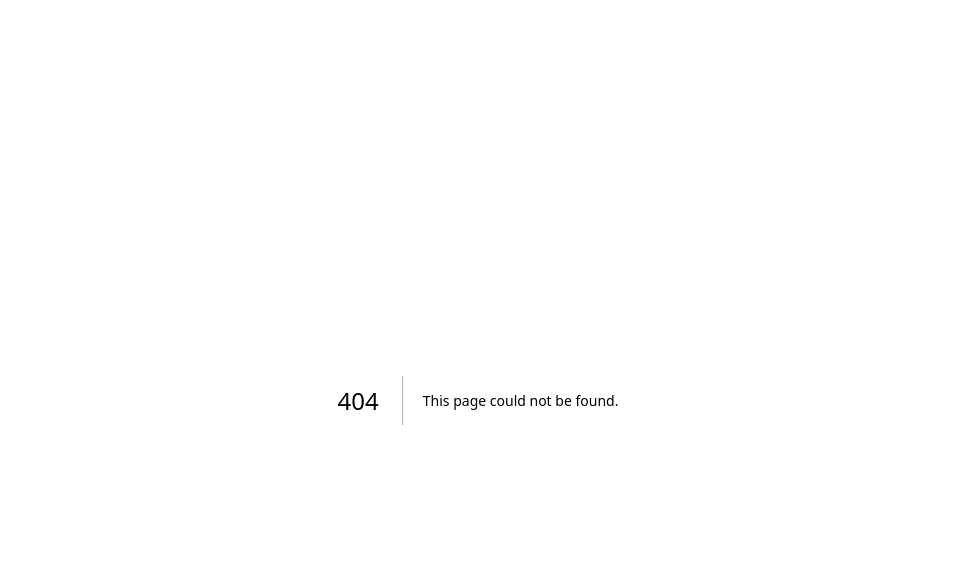
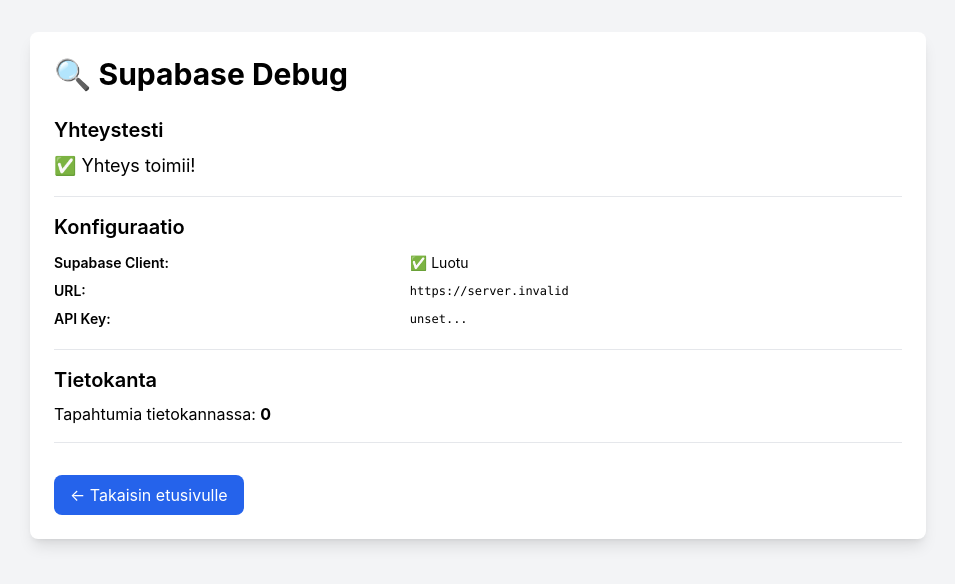
Before and after one commit to 4tjn2gkzdt-droid/kirkkopuisto-marketing, a Next.js app: page /debug in a window 1280 px wide. Before the commit this address had no page. Shown: the top 584 px of the page, without its empty margins (162-1117 px from the left). Built offline with nearby package versions, Linux system fonts and the light colour scheme; no server answers; the database is empty.

Commit message:
Add debug page to test Supabase connection

```diff
--- /dev/null
+++ b/pages/debug.js
@@ -0,0 +1,115 @@
+import { useState, useEffect } from 'react';
+import { supabase } from '../lib/supabase';
+
+export default function Debug() {
+  const [status, setStatus] = useState('Testataan...');
+  const [details, setDetails] = useState({});
+
+  useEffect(() => {
+    async function testConnection() {
+      const results = {
+        supabaseClient: !!supabase,
+        url: process.env.NEXT_PUBLIC_SUPABASE_URL,
+        keyExists: !!process.env.NEXT_PUBLIC_SUPABASE_ANON_KEY,
+        keyPreview: process.env.NEXT_PUBLIC_SUPABASE_ANON_KEY?.substring(0, 20) + '...',
+      };
+
+      if (supabase) {
+        try {
+          // Testaa yhteys hakemalla events-taulusta
+          const { data, error, count } = await supabase
+            .from('events')
+            .select('*', { count: 'exact' })
+            .limit(5);
+
+          if (error) {
+            results.connectionTest = 'VIRHE: ' + error.message;
+            results.error = error;
+          } else {
+            results.connectionTest = '✅ Yhteys toimii!';
+            results.eventsCount = count;
+            results.sampleEvents = data;
+          }
+        } catch (e) {
+          results.connectionTest = 'VIRHE: ' + e.message;
+        }
+      } else {
+        results.connectionTest = '❌ Supabase-client ei luotu';
+      }
+
+      setDetails(results);
+      setStatus(results.connectionTest);
+    }
+
+    testConnection();
+  }, []);
+
+  return (
+    <div className="min-h-screen bg-gray-100 p-8">
+      <div className="max-w-4xl mx-auto bg-white rounded-lg shadow-lg p-6">
+        <h1 className="text-3xl font-bold mb-6">🔍 Supabase Debug</h1>
+
+        <div className="space-y-4">
+          <div className="border-b pb-4">
+            <h2 className="text-xl font-semibold mb-2">Yhteystesti</h2>
+            <p className="text-lg">{status}</p>
+          </div>
+
+          <div className="border-b pb-4">
+            <h2 className="text-xl font-semibold mb-2">Konfiguraatio</h2>
+            <table className="w-full text-sm">
+              <tbody>
+                <tr>
+                  <td className="font-semibold py-1">Supabase Client:</td>
+                  <td>{details.supabaseClient ? '✅ Luotu' : '❌ Ei luotu'}</td>
+                </tr>
+                <tr>
+                  <td className="font-semibold py-1">URL:</td>
+                  <td className="font-mono text-xs">{details.url || '❌ Puuttuu'}</td>
+                </tr>
+                <tr>
+                  <td className="font-semibold py-1">API Key:</td>
+                  <td className="font-mono text-xs">{details.keyPreview || '❌ Puuttuu'}</td>
+                </tr>
+              </tbody>
+            </table>
+          </div>
+
+          {details.eventsCount !== undefined && (
+            <div className="border-b pb-4">
+              <h2 className="text-xl font-semibold mb-2">Tietokanta</h2>
+              <p>Tapahtumia tietokannassa: <strong>{details.eventsCount}</strong></p>
+            </div>
+          )}
+
+          {details.sampleEvents && details.sampleEvents.length > 0 && (
+            <div>
+              <h2 className="text-xl font-semibold mb-2">Esimerkkitapahtumat</h2>
+              <pre className="bg-gray-100 p-4 rounded text-xs overflow-auto">
+                {JSON.stringify(details.sampleEvents, null, 2)}
+              </pre>
+            </div>
+          )}
+
+          {details.error && (
+            <div className="bg-red-50 border border-red-200 rounded p-4">
+              <h2 className="text-xl font-semibold text-red-800 mb-2">Virhe</h2>
+              <pre className="text-xs text-red-700 overflow-auto">
+                {JSON.stringify(details.error, null, 2)}
+              </pre>
+            </div>
+          )}
+
+          <div className="pt-4">
+            <a
+              href="/"
+              className="bg-blue-600 text-white px-4 py-2 rounded-lg hover:bg-blue-700 inline-block"
+            >
+              ← Takaisin etusivulle
+            </a>
+          </div>
+        </div>
+      </div>
+    </div>
+  );
+}
```
